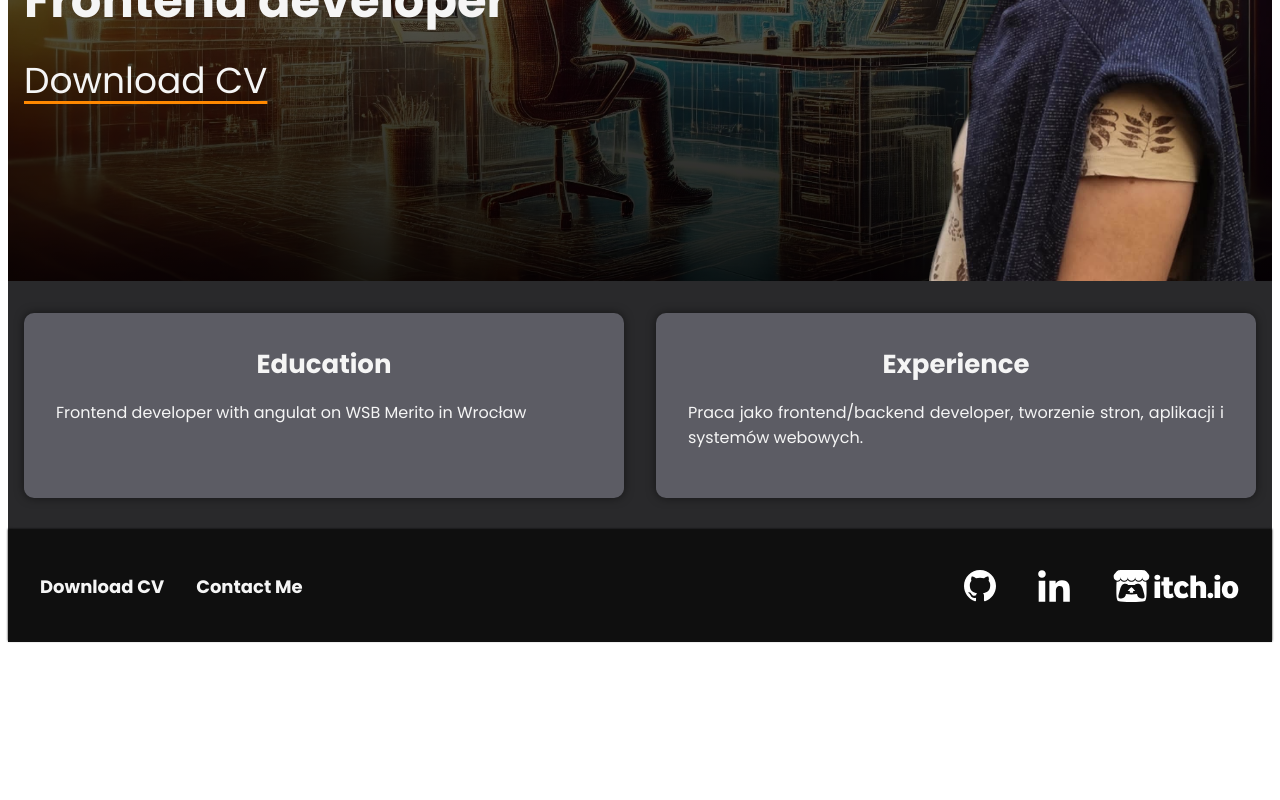
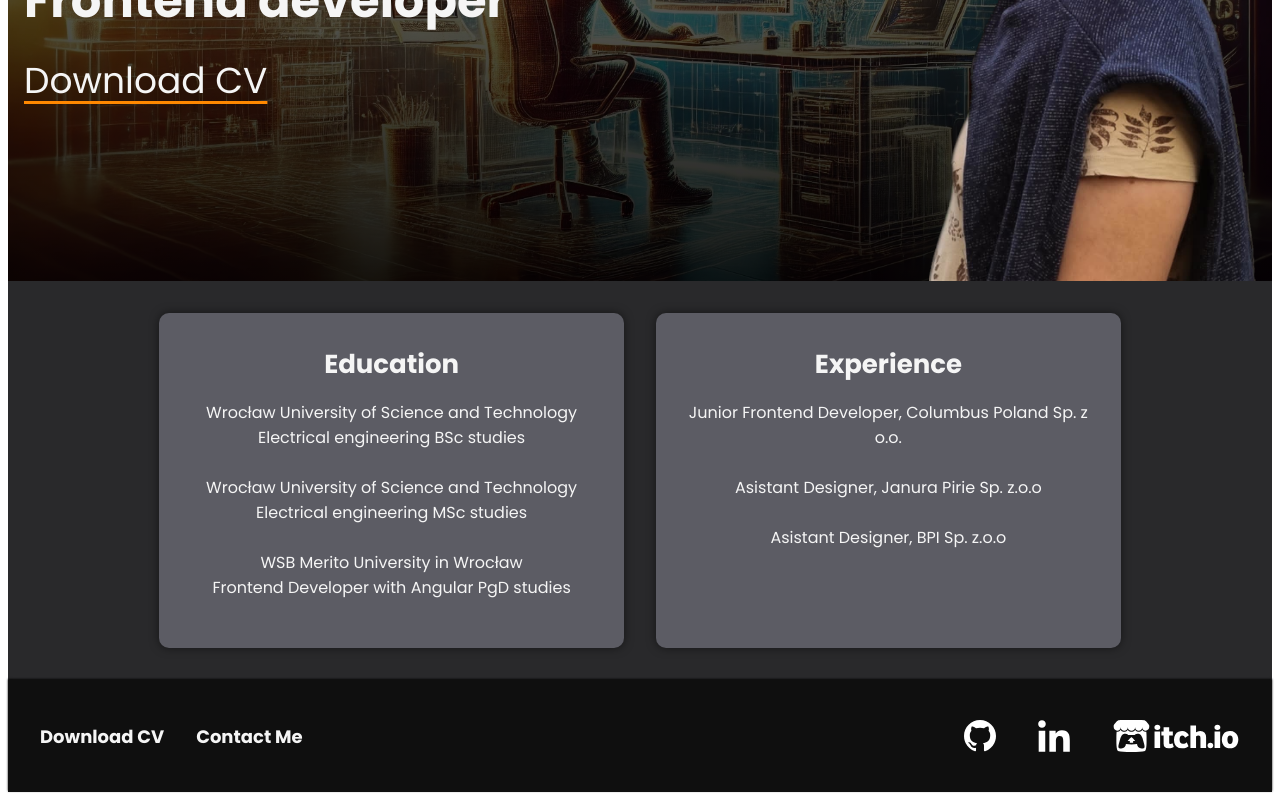
Before and after one commit to DAMIANG97/portfolio_d, a Next.js app: page / in a window 1280 px wide. Shown: the part 527-1327 px from the top of the page. Before the commit the page ends 1177 px from the top, so only its background shows below. Built offline with nearby package versions, Linux system fonts and the light colour scheme.

Commit message:
Update textinput component
- Text input change with career path changes.
- Add some cv text content

```diff
--- a/components/Atoms/TextField/TextField.module.scss
+++ b/components/Atoms/TextField/TextField.module.scss
@@ -30,7 +30,8 @@
   }
 
   &__description {
-    text-align: justify;
+    white-space: pre-line;
+    text-align: center;
     font-size: var(--font-size-xxs);
     @include mq("mobile") {
       font-size: var(--font-size-xs);
--- a/components/Organisms/MainContent/index.tsx
+++ b/components/Organisms/MainContent/index.tsx
@@ -1,19 +1,24 @@
+"use client";
+
 import Wrapper from "@/components/Atoms/Wrapper";
 import styles from "./MainContent.module.scss";
 import TextField from "@/components/Atoms/TextField";
+import { useGlobalContext } from "../../../context/GlobalContext";
 import { careersSummary } from "@/data/careersSummary";
 
 const MainContent: React.FC = () => {
-  const webDevCareer = careersSummary.find((career) => career.id === "web-dev");
+  const { activeCareer } = useGlobalContext();
+
+  const activeCareerData = careersSummary.find((career) => career.id === activeCareer);
 
   return (
     <main className={styles.main}>
       <Wrapper className="wrapper--main-content">
         <section className={styles["main__professional-summary"]}>
-          {webDevCareer && (
+          {activeCareerData && (
             <>
-              <TextField className="text-field" title={webDevCareer.education.title} description={webDevCareer.education.description} />
-              <TextField className="text-field" title={webDevCareer.experience.title} description={webDevCareer.experience.description} />
+              <TextField className="text-field" title={activeCareerData.education.title} description={activeCareerData.education.description} />
+              <TextField className="text-field" title={activeCareerData.experience.title} description={activeCareerData.experience.description} />
             </>
           )}
         </section>
--- a/data/careersSummary.ts
+++ b/data/careersSummary.ts
@@ -4,11 +4,22 @@ export const careersSummary = [
     title: "Web Development",
     education: {
       title: "Education",
-      description: "Frontend developer with angulat on WSB Merito in Wrocław",
+      description: `Wrocław University of Science and Technology
+      Electrical engineering BSc studies
+
+      Wrocław University of Science and Technology
+      Electrical engineering MSc studies
+
+      WSB Merito University in Wrocław
+      Frontend Developer with Angular PgD studies`,
     },
     experience: {
       title: "Experience",
-      description: "Praca jako frontend/backend developer, tworzenie stron, aplikacji i systemów webowych.",
+      description: `Junior Frontend Developer, Columbus Poland Sp. z o.o.
+
+      Asistant Designer, Janura Pirie Sp. z.o.o
+
+      Asistant Designer, BPI Sp. z.o.o`,
     },
   },
   {
@@ -16,11 +27,28 @@ export const careersSummary = [
     title: "Game Development",
     education: {
       title: "Education",
-      description: "Kursy i studia obejmujące Unity, Unreal Engine, C#, programowanie AI i grafikę 3D.",
+      description: `Wrocław University of Science and Technology
+      Electrical engineering BSc studies
+
+      Wrocław University of Science and Technology
+      Electrical engineering MSc studies
+
+      WSB Merito University in Wrocław
+      Frontend Developer with Angular PgD studies`,
     },
     experience: {
       title: "Experience",
-      description: "Praca jako game developer, tworzenie gier indie i AAA, optymalizacja i projektowanie poziomów.",
+      description: `TK Jam 2023
+
+      Happy New Year 2022-2023 Jam
+
+      TK & Sensei Gam Jam 2022
+
+      Boat in the Jam 2022
+
+      Kiciusie Game Jam 2022
+
+      Junior Frontend Developer, Columbus Poland Sp. z o.o.`,
     },
   },
   {
@@ -28,11 +56,23 @@ export const careersSummary = [
     title: "Pixel Art",
     education: {
       title: "Education",
-      description: "Podstawy sztuki pikselowej, animacji, oprogramowanie (Aseprite, Photoshop) i teoria kolorów.",
+      description: `Wrocław University of Science and Technology
+      Electrical engineering BSc studies
+
+      Wrocław University of Science and Technology
+      Electrical engineering MSc studies
+
+      WSB Merito University in Wrocław
+      Frontend Developer with Angular PgD studies`,
     },
     experience: {
       title: "Experience",
-      description: "Tworzenie grafiki dla gier 2D, sprite'ów, animacji postaci, stylizacja retro.",
+      description: `Pixel art christmas twitch badges/sub pack 18x18
+
+      Pixel art haloween twitch discord emotes/roles pack
+
+      Animal stickers pack
+      `,
     },
   },
   {
@@ -40,11 +80,22 @@ export const careersSummary = [
     title: "Electrical Design",
     education: {
       title: "Education",
-      description: "Studia inżynierskie, znajomość CAD (AutoCAD, EPLAN), teoria obwodów i systemów elektrycznych.",
+      description: `Wrocław University of Science and Technology
+      Electrical engineering BSc studies
+
+      Wrocław University of Science and Technology
+      Electrical engineering MSc studies
+
+      WSB Merito University in Wrocław
+      Frontend Developer with Angular PgD studies`,
     },
     experience: {
       title: "Experience",
-      description: "Projektowanie instalacji, schematów elektrycznych, automatyzacja przemysłowa i IoT.",
+      description: `Asistant Designer, Janura Pirie Sp. z.o.o
+
+      Asistant Designer, BPI Sp. z.o.o
+
+      Junior Frontend Developer, Columbus Poland Sp. z o.o.`,
     },
   },
 ];
```
